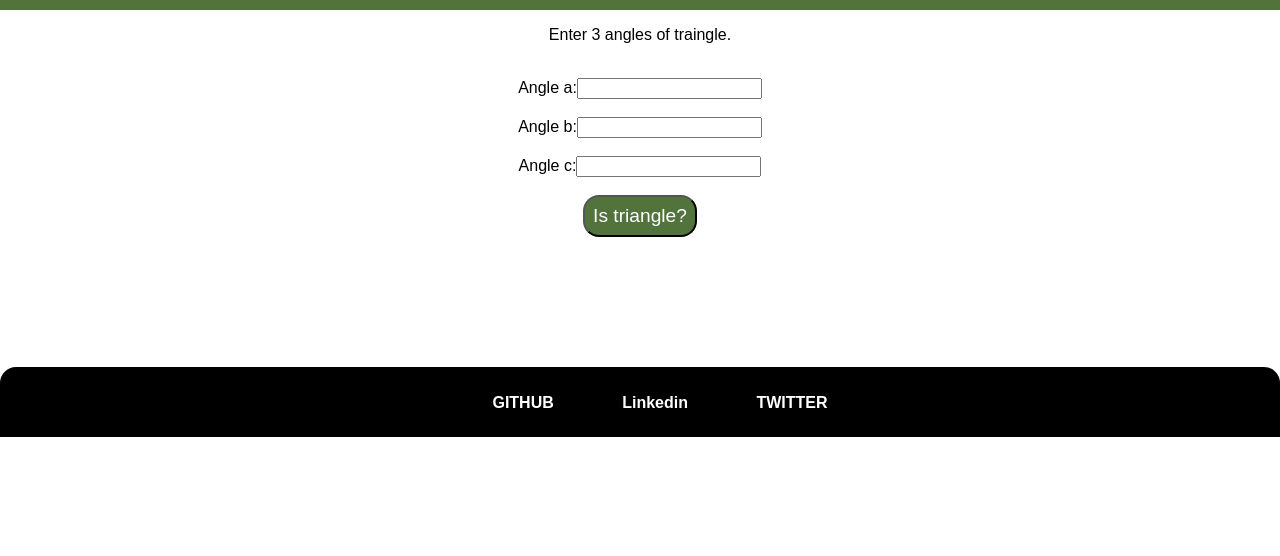
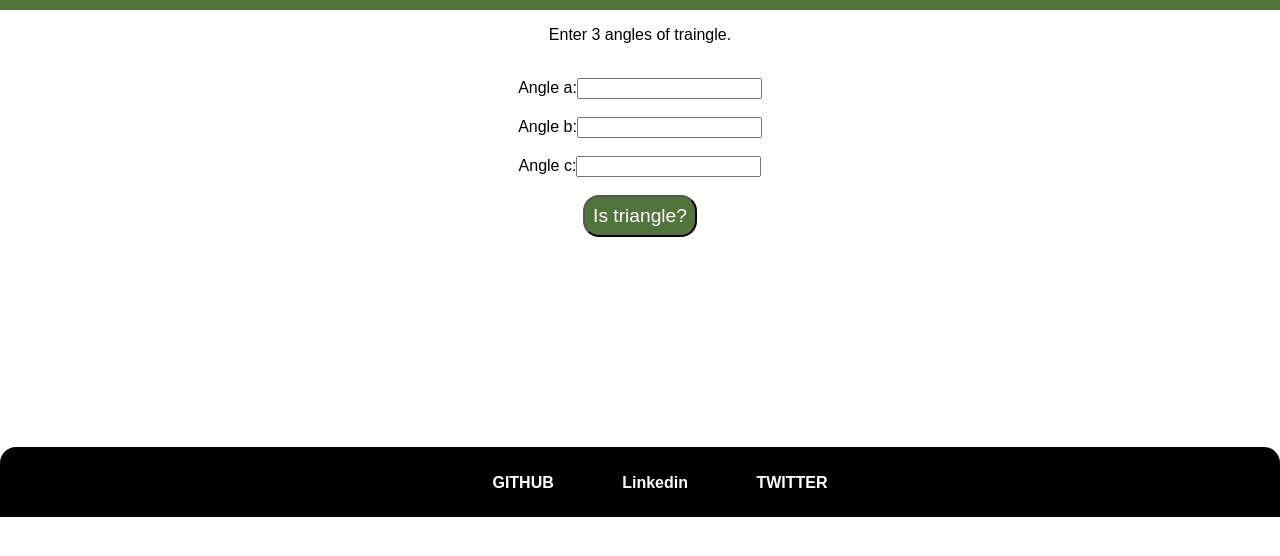
Before and after one commit to prajwalzingare/triangleApp, a plain HTML site: page sum-of-angles/index.html in a window 1280 px wide. Shown: the part 70-626 px from the top of the page. Drawn offline with Linux system fonts and the light colour scheme; a web font is replaced by a local one.

Commit message:
chenges in margin

```diff
--- a/sum-of-angles/styles.css
+++ b/sum-of-angles/styles.css
@@ -84,7 +84,7 @@ a {
   /* width: 100%; */
   height: 3rem;
   background-color: black;
-  margin-top: 7rem;
+  margin-top:12rem;
   border-top-left-radius: 1rem;
   border-top-right-radius: 1rem;
   text-align: center;
```
